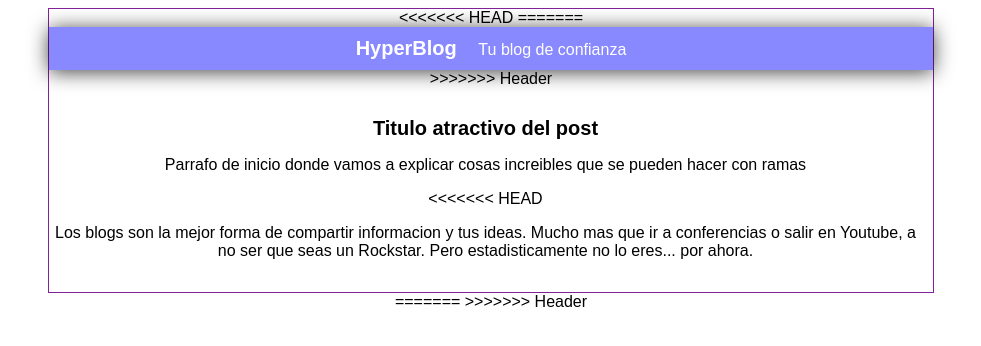
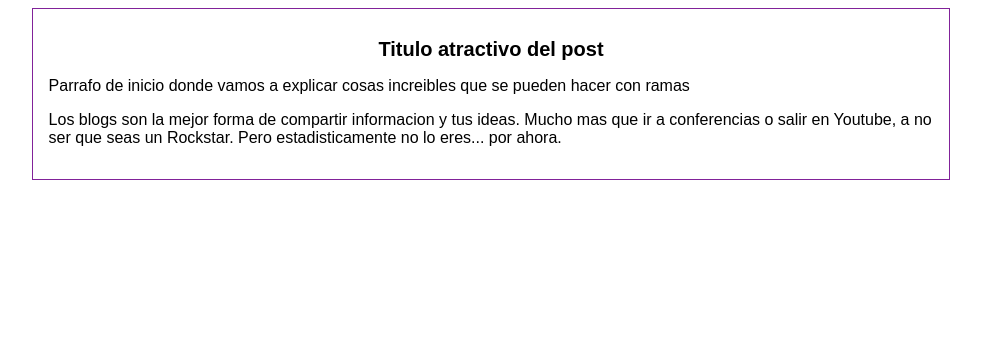
Before and after one commit to Lara9632/curso-definitivo-html-css, a plain HTML site: page block-post.html in a window 1280 px wide. Shown: the whole page, without its empty margins (149-1130 px from the left). Drawn offline with Linux system fonts and the light colour scheme.

Commit message:
Subiendo cambios

```diff
--- a/block-post.html
+++ b/block-post.html
@@ -10,15 +10,6 @@
 
 <body>
     <div id="container">
-<<<<<<< HEAD
-=======
-        <div id="Header">
-            HyperBlog
-            <span id="tagline">
-                Tu blog de confianza
-            </span>
-        </div>
->>>>>>> Header
         <div id="post">
             <h1>
                 Titulo atractivo del post
@@ -27,7 +18,6 @@
                 Parrafo de inicio donde vamos a explicar cosas
                 increibles que se pueden hacer con ramas
             </p>
-<<<<<<< HEAD
             <p>
                 Los blogs son la mejor forma de compartir
                 informacion y tus ideas. Mucho mas que ir
@@ -37,12 +27,6 @@
             </p>
         </div>
     </div>
-=======
-        </div>
-    </div>
-
-
->>>>>>> Header
 </body>
 
 </html>
--- a/css/style.css
+++ b/css/style.css
@@ -1,52 +1,21 @@
 body {
-<<<<<<< HEAD
-=======
-    padding: 0px;
->>>>>>> Header
     color: #000000;
     text-align: center;
     font-family: "Arial";
 }
 #container {
     width: 70%;
-<<<<<<< HEAD
     padding: 1em;
-=======
-    padding: 0;
->>>>>>> Header
     text-align: left;
     border: 1px solid #812299;
     margin: 0 auto;
 }
 #container h1 {
     font-size: 20px;
-<<<<<<< HEAD
     text-align: center;
 }
 #Header {
     font-size: 20px;
     text-align: center;
     color: orange;
-=======
-    text-align: left;
 }
-#Header {
-    background-color: #88f;
-    box-shadow: 0px 2px 20px 0px rgba(0,0,0,0.75);
-    font-weight: bold;
-    margin: 0;
-    padding: 0.5em;
-
-    font-size: 20px;
-    color: white;
-}
-#Header #tagline {
-    padding: 0 0 0 1em;
-    font-weight: normal;
-    font-size: 0.8em;
-}
-#post {
-    padding: 1em;
-    padding-left: 5px;
->>>>>>> Header
-}
```
